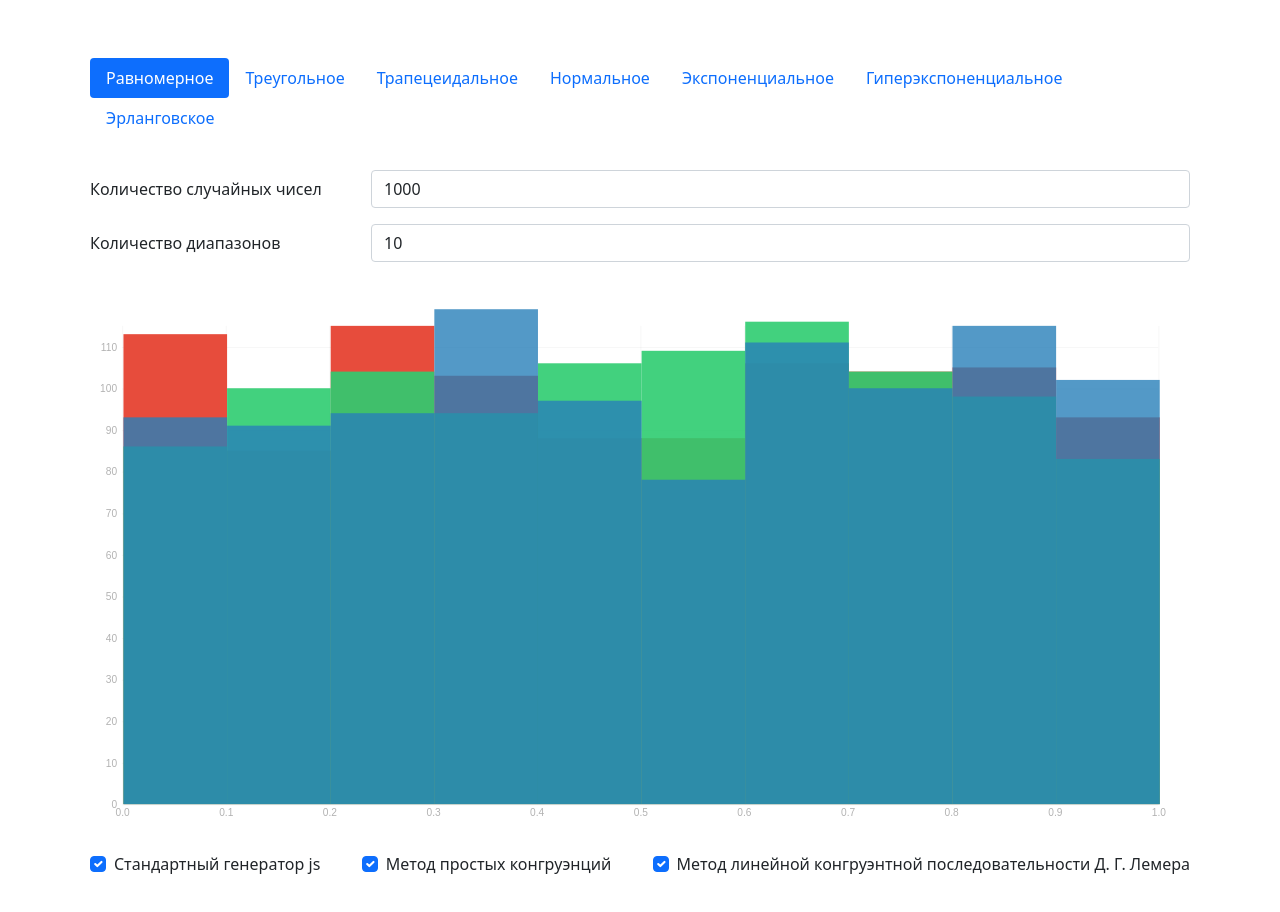
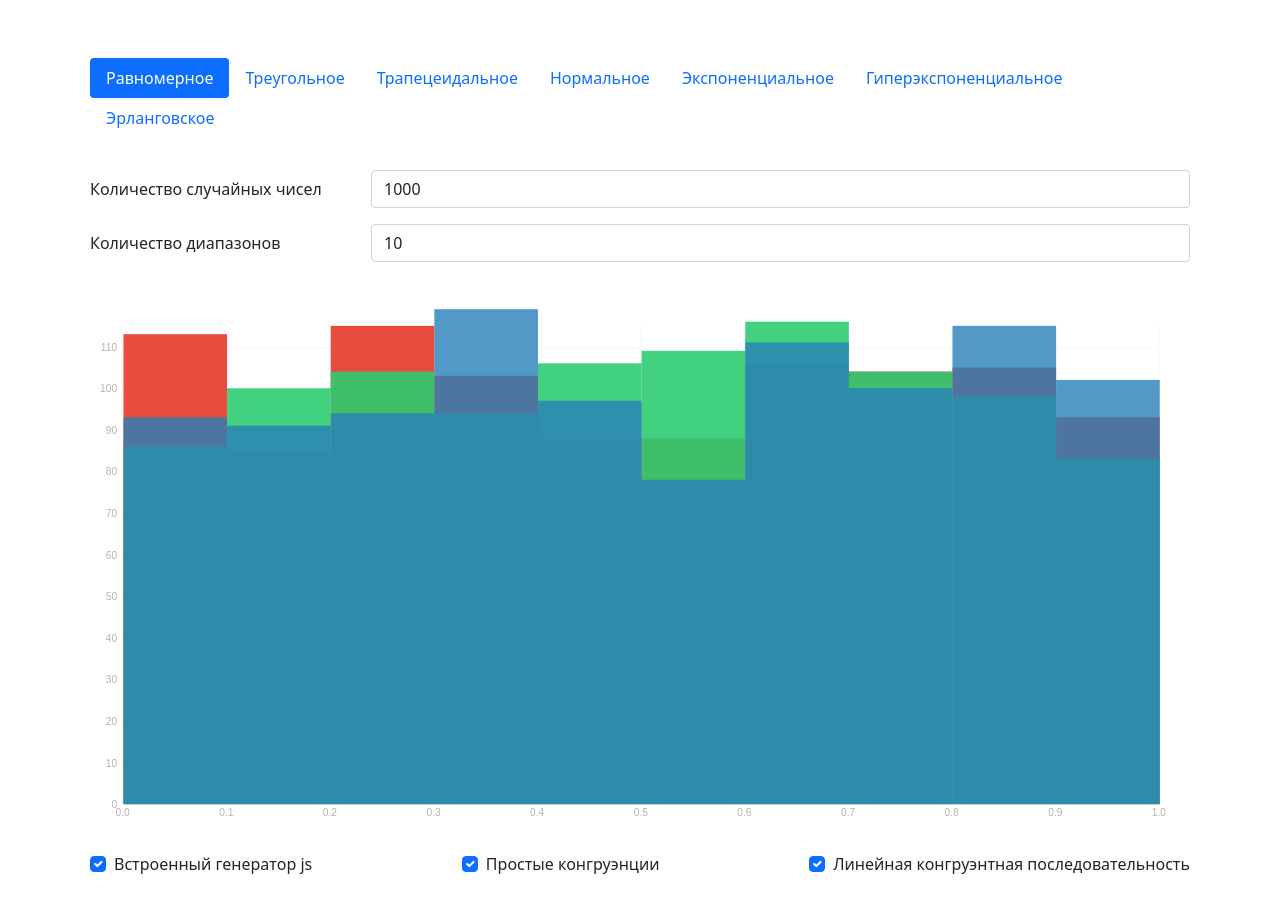
Before and after one commit to Welpodron/Distributions, a website: page source/index.html in a window 1280 px wide. Drawn offline with nearby package versions, Linux system fonts and the light colour scheme.

Commit message:
Фикс формы

```diff
--- a/source/index.html
+++ b/source/index.html
@@ -97,7 +97,7 @@
               id="red"
             />
             <label class="form-check-label" for="red">
-              Стандартный генератор js
+              Встроенный генератор js
             </label>
           </div>
           <div class="form-check">
@@ -109,7 +109,7 @@
               id="green"
             />
             <label class="form-check-label" for="green">
-              Метод простых конгруэнций
+              Простые конгруэнции
             </label>
           </div>
           <div class="form-check">
@@ -121,7 +121,7 @@
               id="blue"
             />
             <label class="form-check-label" for="blue">
-              Метод линейной конгруэнтной последовательности Д. Г. Лемера
+              Линейная конгруэнтная последовательность
             </label>
           </div>
         </div>
--- a/source/style.css
+++ b/source/style.css
@@ -11,7 +11,7 @@
 }
 
 body {
-  padding: 50px;
+  padding: 50px 0;
 }
 
 .inputs {
```
